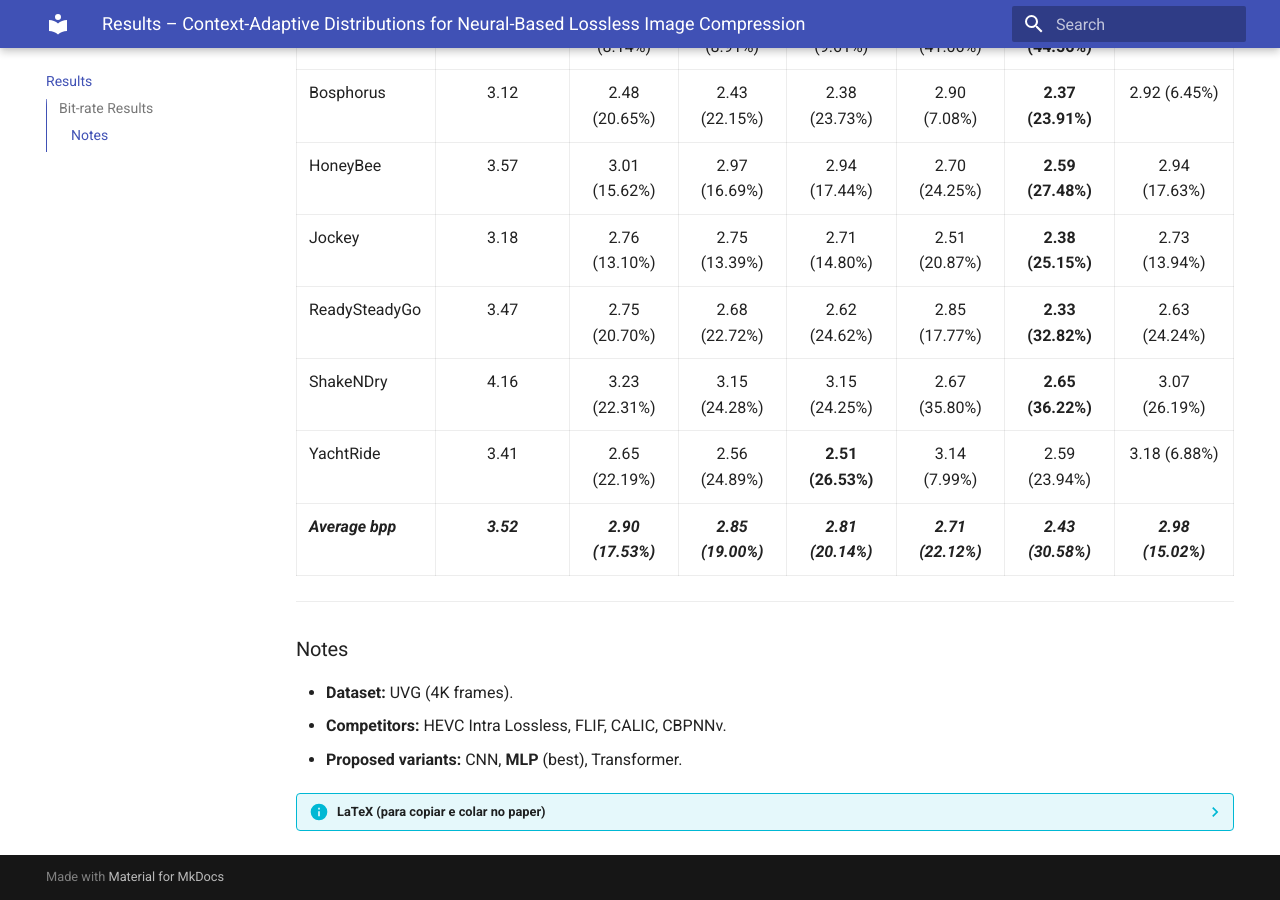
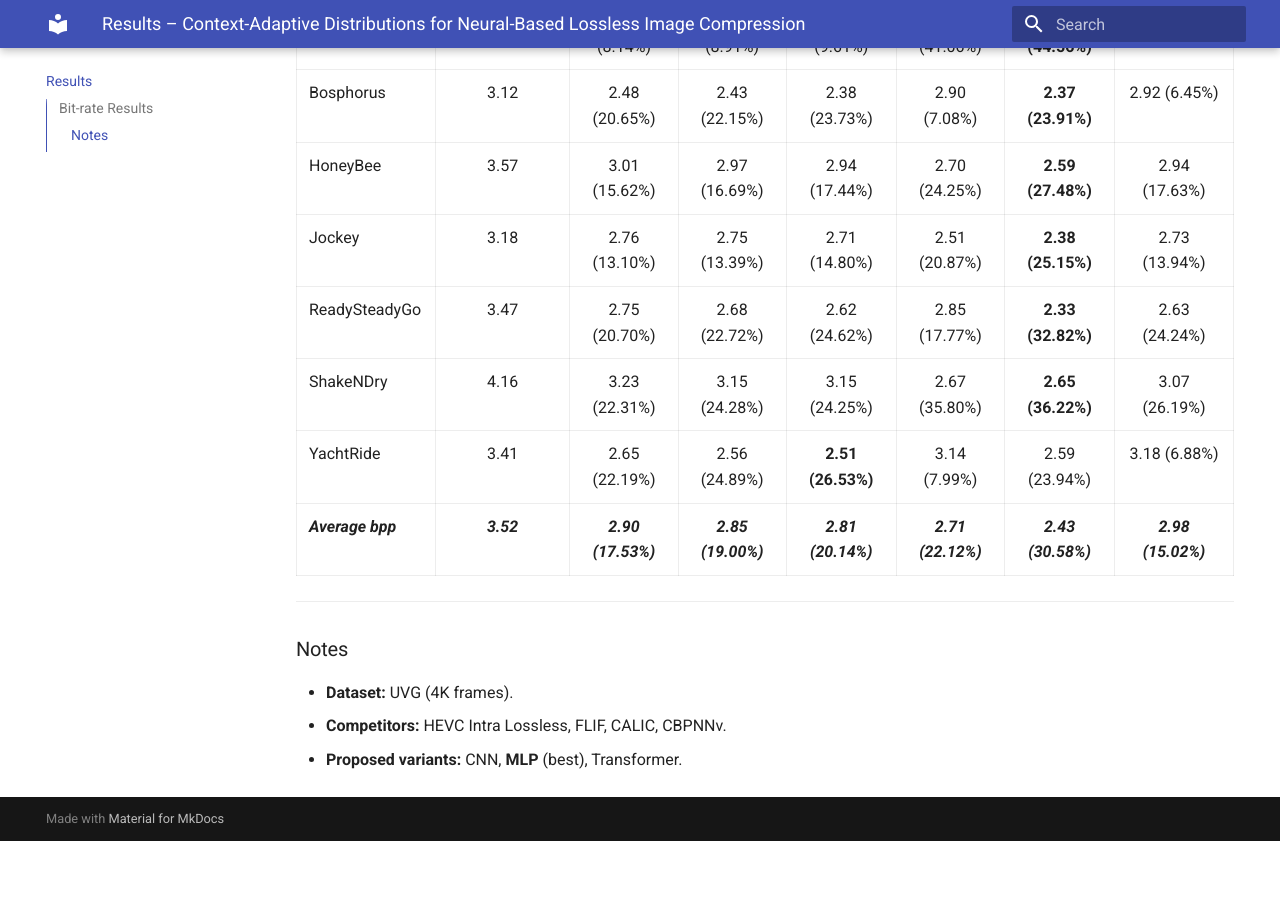
Before and after one commit to VictorFabreF/Context-Adaptive-Distributions, an MkDocs documentation site: the page built from docs/results.md, in a window 1280 px wide and 900 px high, scrolled down 929 px. Built offline with MkDocs 1.6.1 and Material for MkDocs 9.7.7, drawn with Linux system fonts in a browser that asks for light colours; after the commit the page ends 1770 px from its top, so only the background shows below that; some of the changed lines change nothing that is shown.

Commit message:
Delete LaTeX table from results documentation
Removed LaTeX table for bit-rate results from documentation.

````diff
--- a/docs/results.md
+++ b/docs/results.md
@@ -149,27 +149,3 @@
 - **Dataset:** UVG (4K frames).
 - **Competitors:** HEVC Intra Lossless, FLIF, CALIC, CBPNNv.
 - **Proposed variants:** CNN, **MLP** (best), Transformer.
-
-??? info "LaTeX (para copiar e colar no paper)"
-    ```latex
-    \begin{table*}[t]
-    \centering
-    \caption{Bit-rate results. Bit-rate savings (in \%) against HEVC Intra Lossless also indicated.}
-    \resizebox{\textwidth}{!}{
-    \begin{tabular}{l|ccccccc|}
-    \cline{2-8}
-                                                                    & \multicolumn{4}{c|}{\textbf{State-of-the-art codecs}}                                                                                                           & \multicolumn{3}{c|}{\textbf{Proposed method}}                                        \\ \hline
-    \multicolumn{1}{|l|}{\textbf{Video Sequence}}                   & \multicolumn{1}{c}{\textbf{HEVC Intra Losless}} & \multicolumn{1}{c}{\textbf{FLIF}} & \multicolumn{1}{c}{\textbf{CALIC}} & \multicolumn{1}{c|}{\textbf{CBPNNv}} & \textbf{CNN}            & \multicolumn{1}{c}{\textbf{MLP}} & \multicolumn{1}{c|}{\textbf{Transformer}} \\ \hline
-    \multicolumn{1}{|l|}{Beauty}                                    & 3.76                                            & 3.45 (8.14\%)                     & 3.42 (8.91\%)                      & 3.40 (9.61\%)                        & 2.22 (41.06\%)               & \textbf{2.08 (44.56\%)}      & 3.39 (9.81\%)                        \\
-    \multicolumn{1}{|l|}{Bosphorus}                                 & 3.12                                            & 2.48 (20.65\%)                    & 2.43 (22.15\%)                     & 2.38 (23.73\%)                       & 2.90 (7.08\%)                & \textbf{2.37 (23.91\%)}      & 2.92 (6.45\%)                        \\
-    \multicolumn{1}{|l|}{HoneyBee}                                  & 3.57                                            & 3.01 (15.62\%)                    & 2.97 (16.69\%)                     & 2.94 (17.44\%)                       & 2.70 (24.25\%)               & \textbf{2.59 (27.48\%)}      & 2.94 (17.63\%)                        \\
-    \multicolumn{1}{|l|}{Jockey}                                    & 3.18                                            & 2.76 (13.10\%)                    & 2.75 (13.39\%)                     & 2.71 (14.80\%)                       & 2.51 (20.87\%)               & \textbf{2.38 (25.15\%)}      & 2.73 (13.94\%)                        \\
-    \multicolumn{1}{|l|}{ReadySteadyGo}                             & 3.47                                            & 2.75 (20.70\%)                    & 2.68 (22.72\%)                     & 2.62 (24.62\%)                       & 2.85 (17.77\%)               & \textbf{2.33 (32.82\%)}      & 2.63 (24.24\%)                        \\
-    \multicolumn{1}{|l|}{ShakeNDry}                                 & 4.16                                            & 3.23 (22.31\%)                    & 3.15 (24.28\%)                     & 3.15 (24.25\%)                       & 2.67 (35.80\%)               & \textbf{2.65 (36.22\%)}      & 3.07 (26.19\%)                        \\
-    \multicolumn{1}{|l|}{YachtRide}                                 & 3.41                                            & 2.65 (22.19\%)                    & 2.56 (24.89\%)                     & \textbf{2.51 (26.53\%)}              & 3.14 (7.99\%)               & 2.59 (23.94\%)               & 3.18 (6.88\%)                        \\ \hline
-    \multicolumn{1}{|l|}{\textit{\textbf{Average bpp }}} & \textit{3.52}                                   & \textit{2.90 (17.53\%)}           & \textit{2.85 (19.00\%)}            & \textit{2.81 (20.14\%)}              & \textit{2.71 (22.12\%)} & \textbf{2.43 (30.58\%)} & \textit{2.98 (15.02\%)}                   \\ \hline
-    \end{tabular}
-    }
-    \label{tab:CNN-lossless}
-    \end{table*}
-    ```
````
